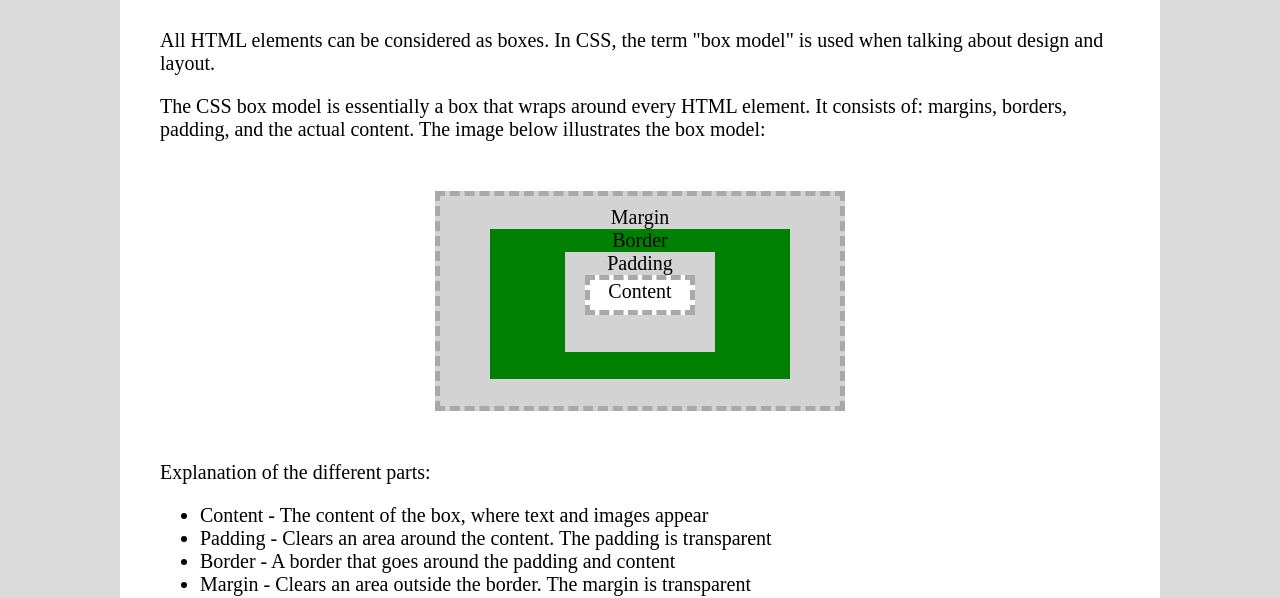
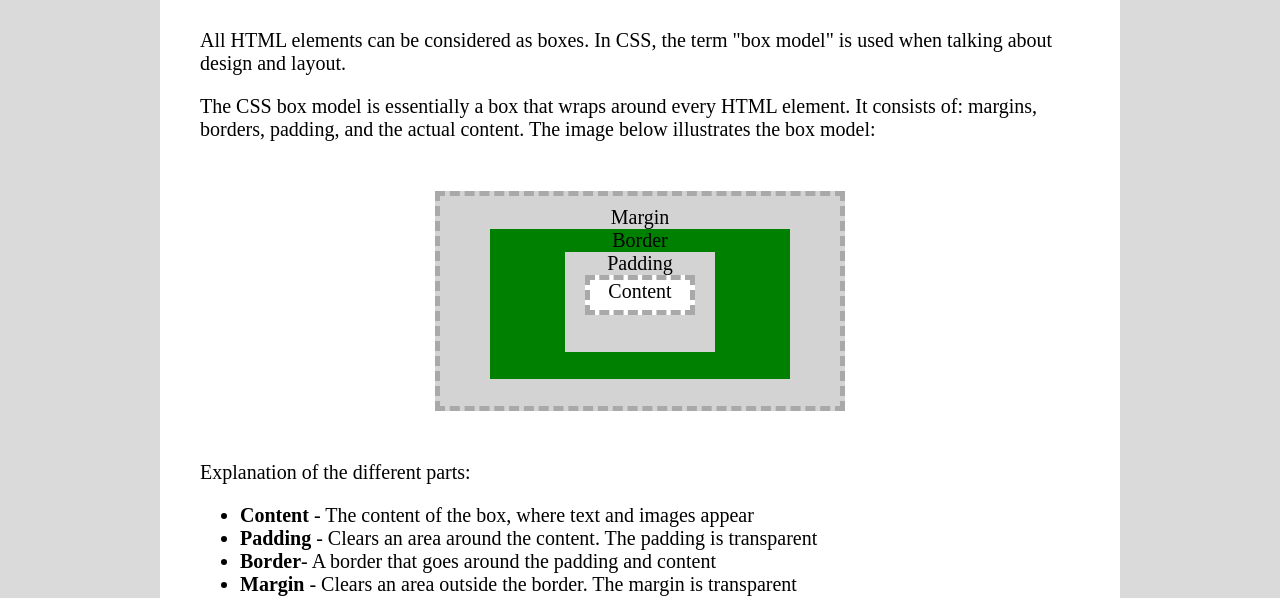
Before and after one commit to FbW43-2/uib-box-model-2-MarianaPantelic, a plain HTML site: page index.html in a window 1280 px wide. Shown: the part 203-801 px from the top of the page. Drawn offline with Linux system fonts and the light colour scheme.

Commit message:
Small changes

```diff
--- a/css/style.css
+++ b/css/style.css
@@ -13,7 +13,7 @@ footer {
 .main-container {
   margin-left: auto;
   margin-right: auto;
-  max-width: 960px;
+  max-width: 880px;
   height: 100vh;
   background-color: white;
   padding: 20px 40px 20px 40px;
--- a/index.html
+++ b/index.html
@@ -44,10 +44,10 @@
         <section>
             <p>Explanation of the different parts:</p>
             <ul>
-                <li>Content - The content of the box, where text and images appear</li>
-                <li>Padding - Clears an area around the content. The padding is transparent</li>
-                <li>Border - A border that goes around the padding and content</li>
-                <li>Margin - Clears an area outside the border. The margin is transparent
+                <li><b>Content</b> - The content of the box, where text and images appear</li>
+                <li><b>Padding</b> - Clears an area around the content. The padding is transparent</li>
+                <li><b>Border</b>- A border that goes around the padding and content</li>
+                <li><b>Margin</b> - Clears an area outside the border. The margin is transparent
                 </li>
             </ul>
         </section>
```
